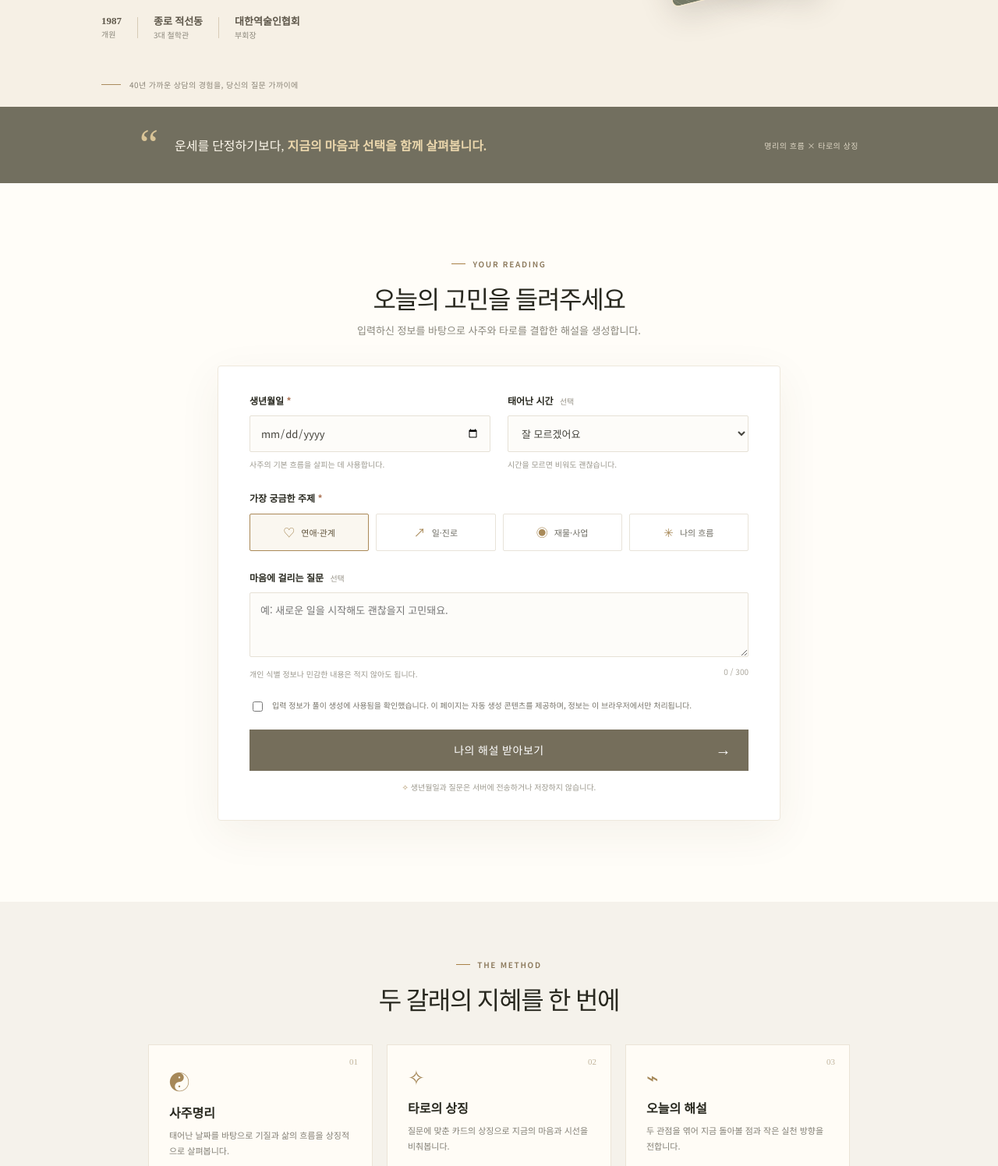
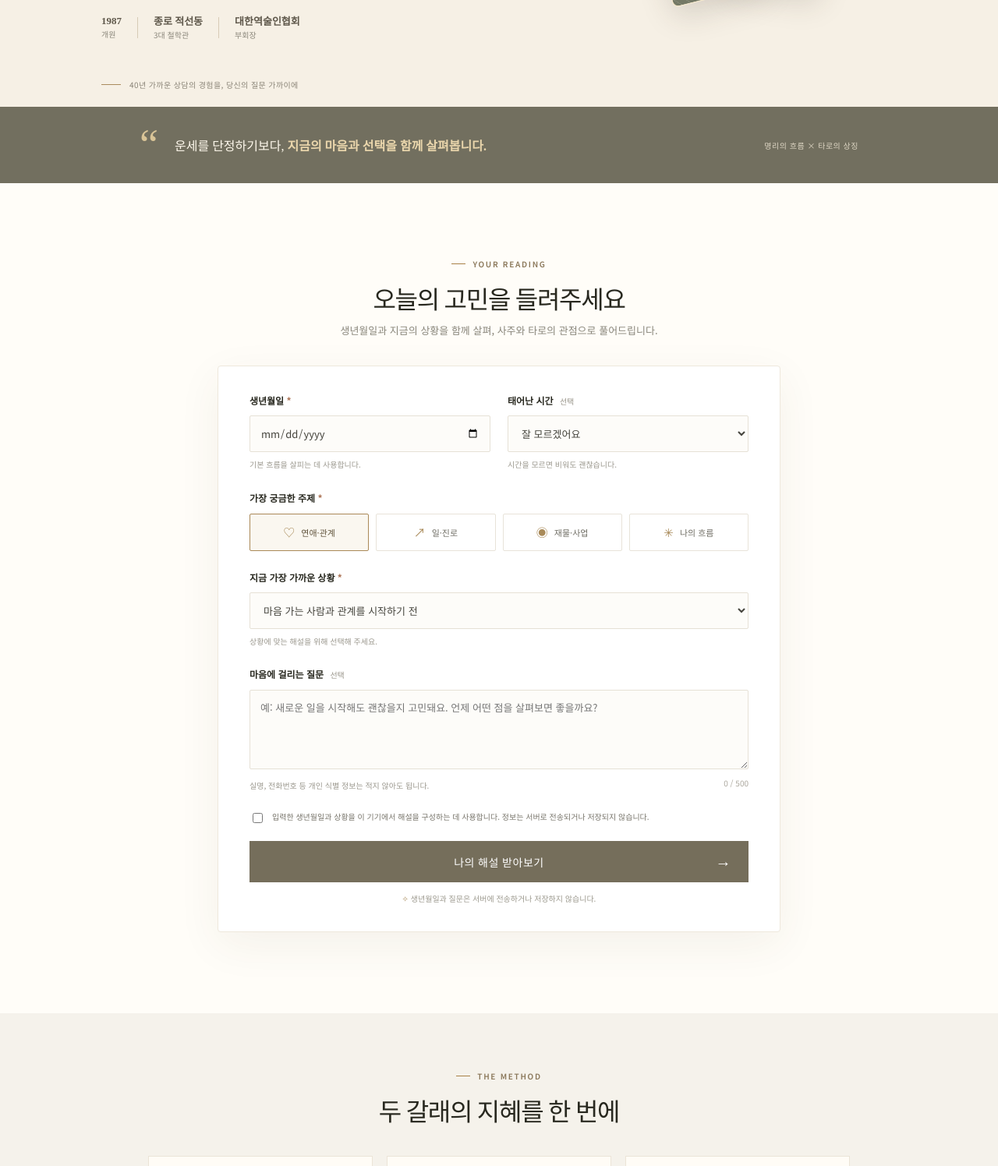
Before and after one commit to rollingstonez/minfortune, a plain HTML site: page site/gpt/index.html in a window 1280 px wide. Shown: the part 449-1945 px from the top of the page at 78% size. Drawn offline with Linux system fonts and the light colour scheme; a web font is replaced by a local one.

Commit message:
Improve online reading and remove AI wording

```diff
--- a/site/gpt/index.html
+++ b/site/gpt/index.html
@@ -4,7 +4,7 @@
   <meta charset="utf-8">
   <meta name="viewport" content="width=device-width, initial-scale=1">
   <meta name="theme-color" content="#f6f0e5">
-  <meta name="description" content="1987년부터 이어온 민원장 철학원의 사주와 타로를 결합한 AI 운세 해설">
+  <meta name="description" content="1987년 개원한 민원장 철학원의 경험을 바탕으로 사주와 타로를 함께 살펴보는 온라인 사전 풀이">
   <title>사주와 타로로 읽는 오늘의 나 | 민원장 철학원</title>
   <link rel="preconnect" href="https://fonts.googleapis.com">
   <link rel="preconnect" href="https://fonts.gstatic.com" crossorigin>
@@ -13,73 +13,41 @@
 </head>
 <body>
   <header class="topbar">
-    <a class="brand" href="#top" aria-label="민원장 철학원 홈">
-      <span class="brand-mark">민</span>
-      <span><b>민원장 철학원</b><small>명리와 타로로 읽는 삶의 흐름</small></span>
-    </a>
+    <a class="brand" href="#top" aria-label="민원장 철학원 홈"><span class="brand-mark">민</span><span><b>민원장 철학원</b><small>명리와 타로로 읽는 삶의 흐름</small></span></a>
     <a class="top-link" href="https://minfortune.kr/">철학원 소개 <span>↗</span></a>
   </header>
-
   <main id="top">
-    <section class="hero">
-      <div class="hero-copy">
-        <div class="eyebrow"><span></span> MIN FORTUNE · AI READING</div>
-        <h1>흐름을 읽고,<br><em>마음을 비추다.</em></h1>
-        <p class="hero-lead">사주의 큰 흐름 위에 타로의 상징을 더해<br>지금 당신에게 필요한 이야기를 전합니다.</p>
-        <div class="credentials">
-          <div><strong>1987</strong><span>개원</span></div><i></i>
-          <div><strong>종로 적선동</strong><span>3대 철학관</span></div><i></i>
-          <div><strong>대한역술인협회</strong><span>부회장</span></div>
+    <section class="hero"><div class="hero-copy">
+      <div class="eyebrow"><span></span> MIN FORTUNE · ONLINE READING</div>
+      <h1>흐름을 읽고,<br><em>마음을 비추다.</em></h1>
+      <p class="hero-lead">사주의 큰 흐름 위에 타로의 상징을 더해<br>지금 당신에게 필요한 이야기를 전합니다.</p>
+      <div class="credentials"><div><strong>1987</strong><span>개원</span></div><i></i><div><strong>종로 적선동</strong><span>3대 철학관</span></div><i></i><div><strong>대한역술인협회</strong><span>부회장</span></div></div>
+    </div><div class="hero-art" aria-hidden="true"><div class="orbit orbit-one"></div><div class="orbit orbit-two"></div><div class="sun"></div><div class="moon">☾</div><div class="card card-back"><span>命</span></div><div class="card card-front"><div class="card-star">✦</div><span>心</span><small>THE INNER LIGHT</small></div><span class="spark spark-a">✧</span><span class="spark spark-b">✦</span><span class="spark spark-c">·</span></div>
+    <div class="hero-note"><span class="note-line"></span> 40년 가까운 상담의 경험을, 당신의 질문 가까이에</div></section>
+    <section class="intro-band"><div class="intro-inner"><span class="quote-mark">“</span><p>운세를 단정하기보다, <b>지금의 마음과 선택을 함께 살펴봅니다.</b></p><span class="band-caption">명리의 흐름 × 타로의 상징</span></div></section>
+    <section class="reading-section" id="reading">
+      <div class="section-heading"><div class="eyebrow"><span></span> YOUR READING</div><h2>오늘의 고민을 들려주세요</h2><p>생년월일과 지금의 상황을 함께 살펴, 사주와 타로의 관점으로 풀어드립니다.</p></div>
+      <div class="form-card" id="form-card"><form id="reading-form">
+        <div class="field-row">
+          <label class="field"><span class="label-title">생년월일 <b>*</b></span><input required type="date" name="birthDate" autocomplete="bday"><small>기본 흐름을 살피는 데 사용합니다.</small></label>
+          <label class="field"><span class="label-title">태어난 시간 <span class="optional">선택</span></span><select name="birthTime"><option value="unknown">잘 모르겠어요</option><option value="00:00-01:30">자시 · 23:30–01:30</option><option value="01:30-03:30">축시 · 01:30–03:30</option><option value="03:30-05:30">인시 · 03:30–05:30</option><option value="05:30-07:30">묘시 · 05:30–07:30</option><option value="07:30-09:30">진시 · 07:30–09:30</option><option value="09:30-11:30">사시 · 09:30–11:30</option><option value="11:30-13:30">오시 · 11:30–13:30</option><option value="13:30-15:30">미시 · 13:30–15:30</option><option value="15:30-17:30">신시 · 15:30–17:30</option><option value="17:30-19:30">유시 · 17:30–19:30</option><option value="19:30-21:30">술시 · 19:30–21:30</option><option value="21:30-23:30">해시 · 21:30–23:30</option></select><small>시간을 모르면 비워도 괜찮습니다.</small></label>
         </div>
-      </div>
-      <div class="hero-art" aria-hidden="true">
-        <div class="orbit orbit-one"></div><div class="orbit orbit-two"></div>
-        <div class="sun"></div><div class="moon">☾</div>
-        <div class="card card-back"><span>命</span></div>
-        <div class="card card-front"><div class="card-star">✦</div><span>心</span><small>THE INNER LIGHT</small></div>
-        <span class="spark spark-a">✧</span><span class="spark spark-b">✦</span><span class="spark spark-c">·</span>
-      </div>
-      <div class="hero-note"><span class="note-line"></span> 40년 가까운 상담의 경험을, 당신의 질문 가까이에</div>
-    </section>
-
-    <section class="intro-band">
-      <div class="intro-inner"><span class="quote-mark">“</span><p>운세를 단정하기보다, <b>지금의 마음과 선택을 함께 살펴봅니다.</b></p><span class="band-caption">명리의 흐름 × 타로의 상징</span></div>
-    </section>
-
-    <section class="reading-section" id="reading">
-      <div class="section-heading"><div class="eyebrow"><span></span> YOUR READING</div><h2>오늘의 고민을 들려주세요</h2><p>입력하신 정보를 바탕으로 사주와 타로를 결합한 해설을 생성합니다.</p></div>
-      <div class="form-card" id="form-card">
-        <form id="reading-form">
-          <div class="field-row">
-            <label class="field"><span class="label-title">생년월일 <b>*</b></span><input required type="date" name="birthDate" autocomplete="bday"><small>사주의 기본 흐름을 살피는 데 사용합니다.</small></label>
-            <label class="field"><span class="label-title">태어난 시간 <span class="optional">선택</span></span><select name="birthTime"><option value="unknown">잘 모르겠어요</option><option value="00:00-01:30">자시 · 23:30–01:30</option><option value="01:30-03:30">축시 · 01:30–03:30</option><option value="03:30-05:30">인시 · 03:30–05:30</option><option value="05:30-07:30">묘시 · 05:30–07:30</option><option value="07:30-09:30">진시 · 07:30–09:30</option><option value="09:30-11:30">사시 · 09:30–11:30</option><option value="11:30-13:30">오시 · 11:30–13:30</option><option value="13:30-15:30">미시 · 13:30–15:30</option><option value="15:30-17:30">신시 · 15:30–17:30</option><option value="17:30-19:30">유시 · 17:30–19:30</option><option value="19:30-21:30">술시 · 19:30–21:30</option><option value="21:30-23:30">해시 · 21:30–23:30</option></select><small>시간을 모르면 비워도 괜찮습니다.</small></label>
-          </div>
-          <fieldset class="field topic-field"><legend class="label-title">가장 궁금한 주제 <b>*</b></legend><div class="topic-options">
-            <label><input type="radio" name="topic" value="love" checked><span><i>♡</i>연애·관계</span></label>
-            <label><input type="radio" name="topic" value="work"><span><i>↗</i>일·진로</span></label>
-            <label><input type="radio" name="topic" value="money"><span><i>◉</i>재물·사업</span></label>
-            <label><input type="radio" name="topic" value="self"><span><i>✳</i>나의 흐름</span></label>
-          </div></fieldset>
-          <label class="field question-field"><span class="label-title">마음에 걸리는 질문 <span class="optional">선택</span></span><textarea name="question" rows="3" maxlength="300" placeholder="예: 새로운 일을 시작해도 괜찮을지 고민돼요."></textarea><div class="field-foot"><small>개인 식별 정보나 민감한 내용은 적지 않아도 됩니다.</small><span id="char-count">0 / 300</span></div></label>
-          <label class="consent"><input type="checkbox" name="consent" required><span>입력 정보가 풀이 생성에 사용됨을 확인했습니다. 이 페이지는 자동 생성 콘텐츠를 제공하며, 정보는 이 브라우저에서만 처리됩니다.</span></label>
-          <button class="submit-button" type="submit"><span>나의 해설 받아보기</span><b>→</b></button>
-          <p class="privacy-note"><span>✧</span> 생년월일과 질문은 서버에 전송하거나 저장하지 않습니다.</p>
-        </form>
-      </div>
-      <div class="result-card hidden" id="result-card" aria-live="polite">
-        <div class="result-top"><div><div class="eyebrow"><span></span> YOUR READING</div><h2 id="result-title">당신을 위한 해설</h2><p id="result-date"></p></div><button id="reset-button" class="reset-button" type="button">다시 보기 ↺</button></div>
-        <div class="result-banner"><span class="result-symbol" id="result-symbol">☾</span><div><small>오늘의 타로 상징</small><strong id="card-name">별 · The Star</strong><p id="card-caption"></p></div></div>
-        <div class="reading-content" id="reading-content"></div>
-        <div class="result-disclaimer">이 해설은 입력 정보를 바탕으로 자동 생성된 참고용 콘텐츠입니다. 미래를 확정하거나 전문 상담·의료·법률·재무 조언을 대신하지 않습니다. 더 깊은 대면 상담은 <a href="https://minfortune.kr/">민원장 철학원</a>에 문의해 주세요.</div>
-        <button class="share-button" id="share-button" type="button">해설 링크 복사 <span>↗</span></button>
+        <fieldset class="field topic-field"><legend class="label-title">가장 궁금한 주제 <b>*</b></legend><div class="topic-options"><label><input type="radio" name="topic" value="love" checked><span><i>♡</i>연애·관계</span></label><label><input type="radio" name="topic" value="work"><span><i>↗</i>일·진로</span></label><label><input type="radio" name="topic" value="money"><span><i>◉</i>재물·사업</span></label><label><input type="radio" name="topic" value="self"><span><i>✳</i>나의 흐름</span></label></div></fieldset>
+        <label class="field"><span class="label-title">지금 가장 가까운 상황 <b>*</b></span><select name="context" required></select><small>상황에 맞는 해설을 위해 선택해 주세요.</small></label>
+        <label class="field question-field"><span class="label-title">마음에 걸리는 질문 <span class="optional">선택</span></span><textarea name="question" rows="4" maxlength="500" placeholder="예: 새로운 일을 시작해도 괜찮을지 고민돼요. 언제 어떤 점을 살펴보면 좋을까요?"></textarea><div class="field-foot"><small>실명, 전화번호 등 개인 식별 정보는 적지 않아도 됩니다.</small><span id="char-count">0 / 500</span></div></label>
+        <label class="consent"><input type="checkbox" name="consent" required><span>입력한 생년월일과 상황을 이 기기에서 해설을 구성하는 데 사용합니다. 정보는 서버로 전송되거나 저장되지 않습니다.</span></label>
+        <button class="submit-button" type="submit"><span>나의 해설 받아보기</span><b>→</b></button><p class="privacy-note"><span>✧</span> 생년월일과 질문은 서버에 전송하거나 저장하지 않습니다.</p>
+      </form></div>
+      <div class="result-card hidden" id="result-card" aria-live="polite"><div class="result-top"><div><div class="eyebrow"><span></span> YOUR READING</div><h2 id="result-title">당신을 위한 해설</h2><p id="result-date"></p></div><button id="reset-button" class="reset-button" type="button">다시 보기 ↺</button></div>
+        <div class="result-banner"><span class="result-symbol" id="result-symbol">☾</span><div><small>오늘의 타로 상징</small><strong id="card-name">별 · The Star</strong><p id="card-caption"></p></div></div><div class="reading-content" id="reading-content"></div>
+        <div class="result-disclaimer">이 온라인 사전 풀이는 출생 연도의 간지와 선택한 상황을 중심으로 살펴보는 간편 해석입니다. 정밀한 사주 명식이나 절기·대운 계산을 포함하지 않으며, 미래를 확정하거나 의료·법률·재무 전문가의 조언을 대신하지 않습니다.</div>
+        <div class="result-actions"><a class="consult-button" href="tel:01057503883">민원장과 전화로 이어서 상담하기 <span>☎</span><small>전화 예약 · 010-5750-3883</small></a><div class="utility-actions"><button class="share-button" id="share-button" type="button">결과 링크 복사 <span>↗</span></button><button class="share-button" id="print-button" type="button">인쇄 / PDF 저장</button></div></div>
       </div>
     </section>
-
     <section class="method-section"><div class="section-heading"><div class="eyebrow"><span></span> THE METHOD</div><h2>두 갈래의 지혜를 한 번에</h2></div><div class="method-grid"><article><span class="method-number">01</span><div class="method-icon">☯</div><h3>사주명리</h3><p>태어난 날짜를 바탕으로 기질과 삶의 흐름을 상징적으로 살펴봅니다.</p></article><article><span class="method-number">02</span><div class="method-icon">✧</div><h3>타로의 상징</h3><p>질문에 맞춘 카드의 상징으로 지금의 마음과 시선을 비춰봅니다.</p></article><article><span class="method-number">03</span><div class="method-icon">⌁</div><h3>오늘의 해설</h3><p>두 관점을 엮어 지금 돌아볼 점과 작은 실천 방향을 전합니다.</p></article></div></section>
-
     <section class="legacy-section"><div class="legacy-inner"><div class="legacy-stamp">民<br><small>1987</small></div><div><div class="eyebrow"><span></span> MIN FORTUNE · SINCE 1987</div><h2>한 사람의 삶을 듣는 마음으로</h2><p>종로 적선동에서 시작해 분당 야탑으로 이어진 민원장 철학원.<br>사주와 타로를 연결한 오랜 연구와 상담 경험을 바탕으로 이야기를 전합니다.</p><a href="https://minfortune.kr/" class="legacy-link">민원장 철학원 더 알아보기 <span>↗</span></a></div></div></section>
   </main>
-  <footer><a class="footer-brand" href="https://minfortune.kr/">민원장 철학원</a><span>경기도 성남시 분당구 야탑로111번길 16 · 010-5750-3883</span><span>© Min Fortune · 자동 생성 풀이 콘텐츠</span><a href="https://minfortune.kr/">공식 사이트</a></footer>
+  <footer><a class="footer-brand" href="https://minfortune.kr/">민원장 철학원</a><span>경기도 성남시 분당구 야탑로111번길 16 · 010-5750-3883</span><span>© Min Fortune · 온라인 사전 풀이</span><a href="https://minfortune.kr/">공식 사이트</a></footer>
   <script src="/gpt/app.js"></script>
 </body>
 </html>
```
